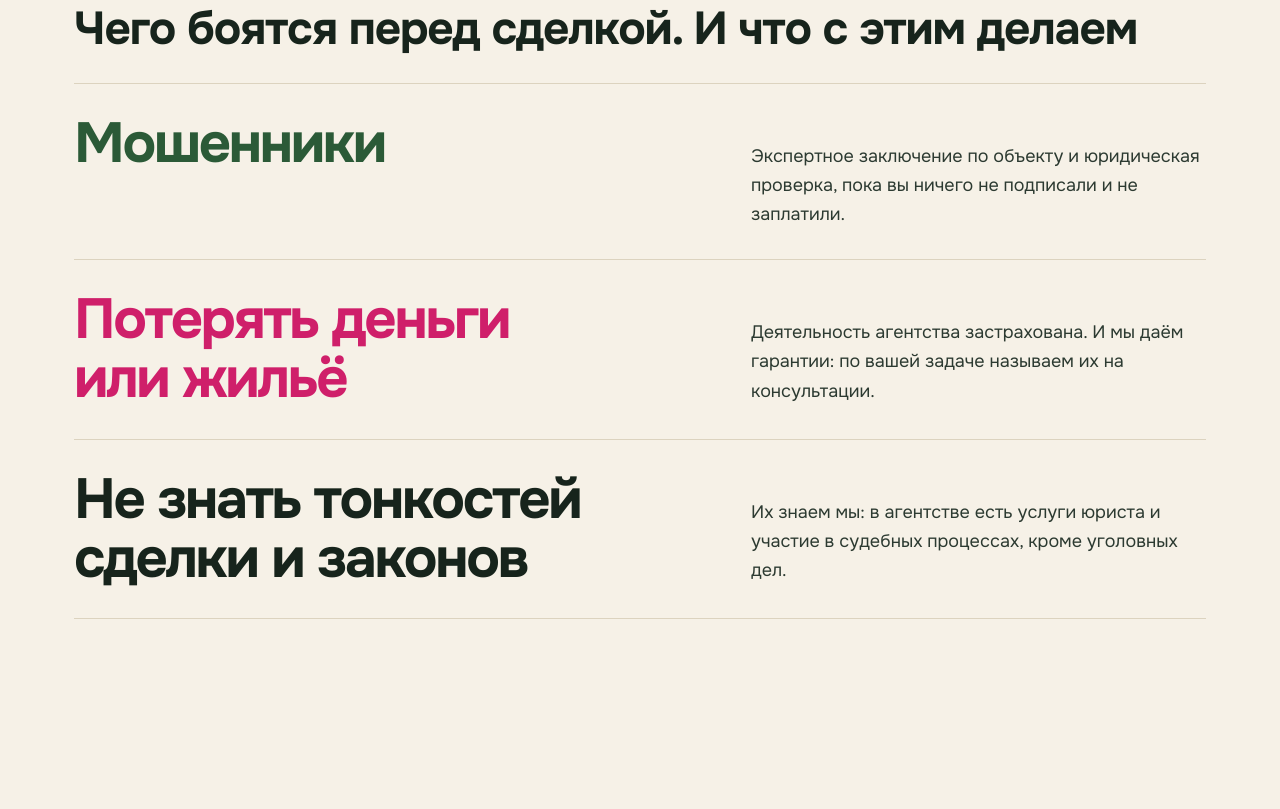
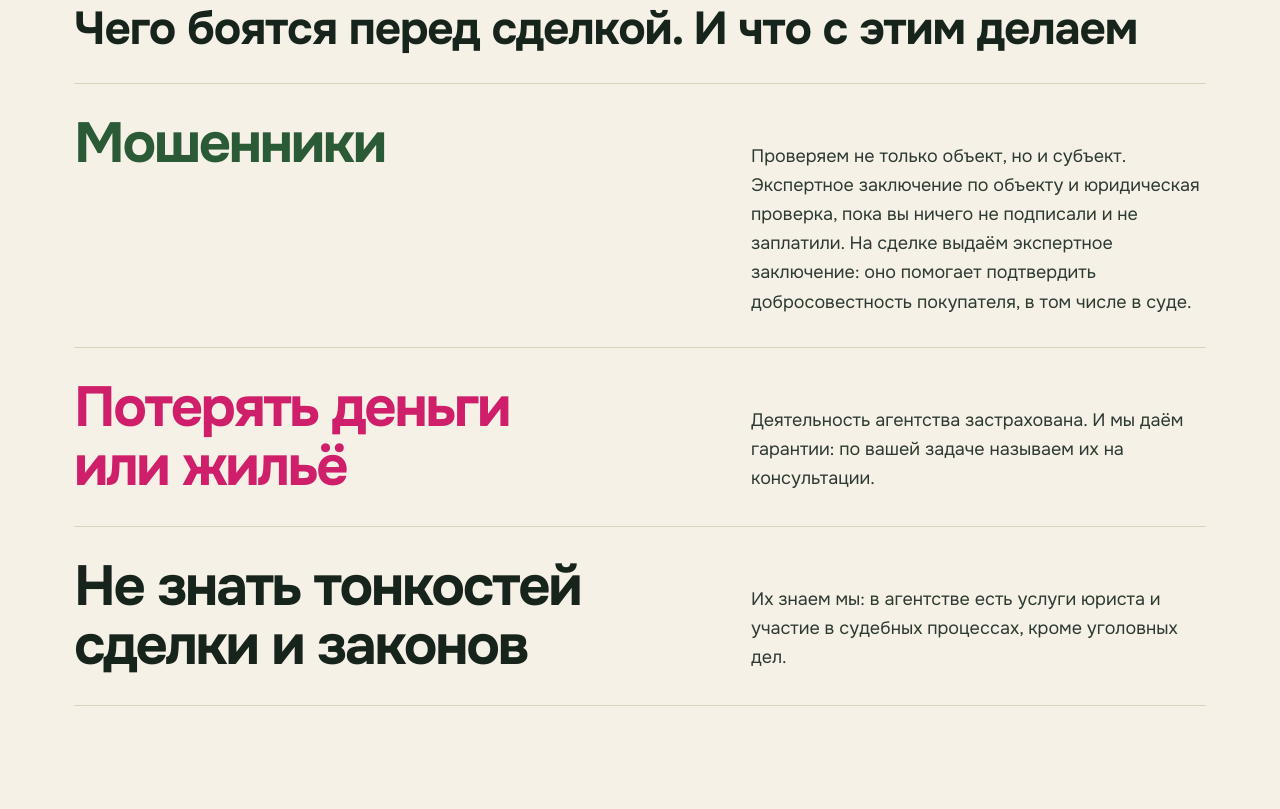
Before and after one commit to murzzsite/asdr-primula-samara, a plain HTML site: page index.html in a window 1280 px wide. Shown: the part 951-1760 px from the top of the page. Drawn offline with Linux system fonts and the light colour scheme; a web font is replaced by a local one.

Commit message:
Оператор в политике: ИП Сидоренкова А.Н.; проверка субъекта и экспертное заключение
Co-Authored-By: Claude Sonnet 5.5 <noreply@anthropic.com>

```diff
--- a/index.html
+++ b/index.html
@@ -103,7 +103,7 @@
     <h2 class="h2" data-reveal>Чего боятся перед сделкой. И что с этим делаем</h2>
     <div class="fear" data-reveal>
       <p class="fear__q">Мошенники</p>
-      <p class="fear__a">Экспертное заключение по объекту и юридическая проверка, пока вы ничего не подписали и не заплатили.</p>
+      <p class="fear__a">Проверяем не только объект, но и субъект. Экспертное заключение по объекту и юридическая проверка, пока вы ничего не подписали и не заплатили. На сделке выдаём экспертное заключение: оно помогает подтвердить добросовестность покупателя, в том числе в суде.</p>
     </div>
     <div class="fear" data-reveal>
       <p class="fear__q">Потерять деньги или жильё</p>
```
Also changed, not shown: privacy.html (+1 -1 lines).
